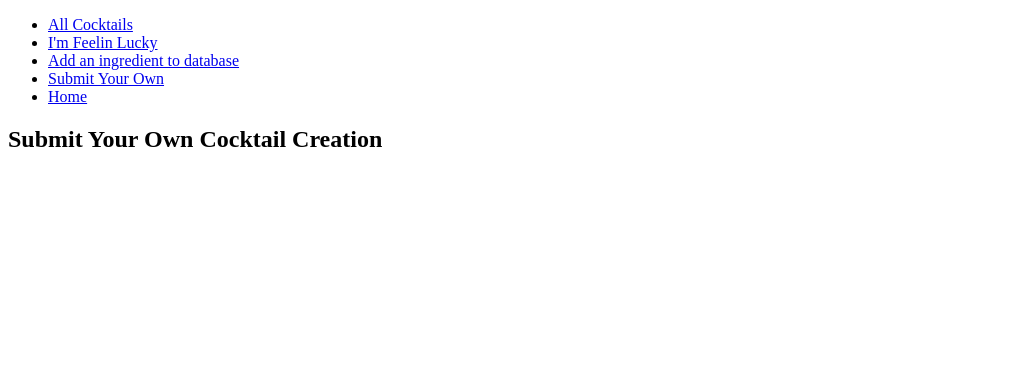
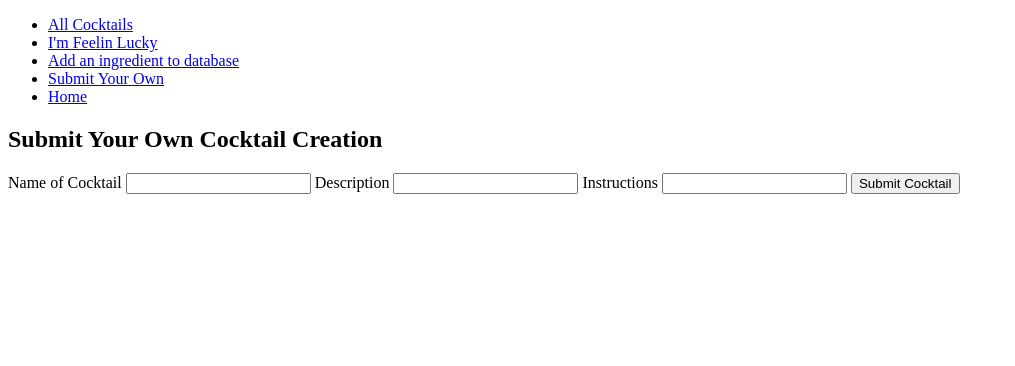
Before and after one commit to bbbbblddddd/Tie-One-On---Python-Project, a Flask app: page /submit in a window 1280 px wide. Shown: the top 366 px of the page, without its empty margins (0-1015 px from the left). Run offline with Flask 2, Linux system fonts and the light colour scheme; data that the repository does not hold is empty; some libraries are stand-ins or nearby versions.

Commit message:
mvp functionality added

```diff
--- a/controllers/cocktail_controller.py
+++ b/controllers/cocktail_controller.py
@@ -3,7 +3,7 @@ from flask import Blueprint
 from models.cocktail import Cocktail
 import repositories.cocktail_repository as cocktail_repository
 import repositories.cocktail_ingredient_repository as cocktail_ingredient_repository
-
+import repositories.ingredient_repository as ingredient_repository
 
 
 cocktails_blueprint = Blueprint('cocktails', __name__)
@@ -26,6 +26,19 @@ def delete_cocktail(id):
 
 @cocktails_blueprint.route('/submit')
 def submit_page():
-    return render_template('/submit/index.html')
+    ingredients = ingredient_repository.select_all()
+    return render_template('/submit/index.html', ingredients = ingredients)
 
-# @cocktails_blueprint.route('/submit')
+@cocktails_blueprint.route('/submit', methods=['POST'])
+def add_cocktail():
+    name = request.form['cocktail_name']
+    description = request.form['cocktail_description']
+    instructions = request.form['cocktail_instruction']
+    ingredients = request.form.getlist("ingredients")
+
+    new_cocktail = Cocktail(name, description, instructions)
+    cocktail_repository.save(new_cocktail)
+
+    for ingredient in ingredients:
+        cocktail_ingredient_repository.save(ingredient, new_cocktail.id)
+    return redirect('/cocktails')
--- a/repositories/cocktail_ingredient_repository.py
+++ b/repositories/cocktail_ingredient_repository.py
@@ -9,7 +9,7 @@ import repositories.cocktail_repository as cocktail_repository
 
 def save(cocktail_ingredient, cocktail):
     sql = "INSERT INTO cocktail_ingredient ( ingredient_id, cocktail_id ) VALUES ( %s, %s) RETURNING id"
-    values = [cocktail_ingredient.id, cocktail.id]
+    values = [cocktail_ingredient, cocktail]
     run_sql( sql, values )
 
 def select_all_by_cocktail_id(id):
--- a/templates/add_ingredient.html
+++ b/templates/add_ingredient.html
@@ -2,7 +2,7 @@
 
 {% block content %}
 
-<h2> Add an ingredient</h2>
+<h2> Add an ingredient to our database</h2>
 
 <div>
     <label for="ingredient"> What we've got </label>
--- a/templates/submit/index.html
+++ b/templates/submit/index.html
@@ -3,5 +3,25 @@
 {% block content %}
 <h1> Submit Your Own Cocktail Creation </h1>
 
+<form action ="/submit" method="post">
+    <label for="cocktail_name"> Name of Cocktail </label>
+    <input type="text" name ="cocktail_name" id ="cocktail_name">
+
+    <label for="cocktail_description"> Description </label>
+    <input type="text" name ="cocktail_description" id ="cocktail_description">
+
+    <label for="cocktail_instruction"> Instructions </label>
+    <input type="text" name ="cocktail_instruction" id ="cocktail_instruction">
+
+    {% for ingredient in ingredients %}
+
+    <label for="{{ingredient.name}}">{{ingredient.name}}</label>
+    <input type ="checkbox" value="{{ingredient.id}}" name="ingredients">
+
+    {% endfor %}
+
+<button type="submit">Submit Cocktail</button>
+</form>
+
 
 {% endblock content %}
```
